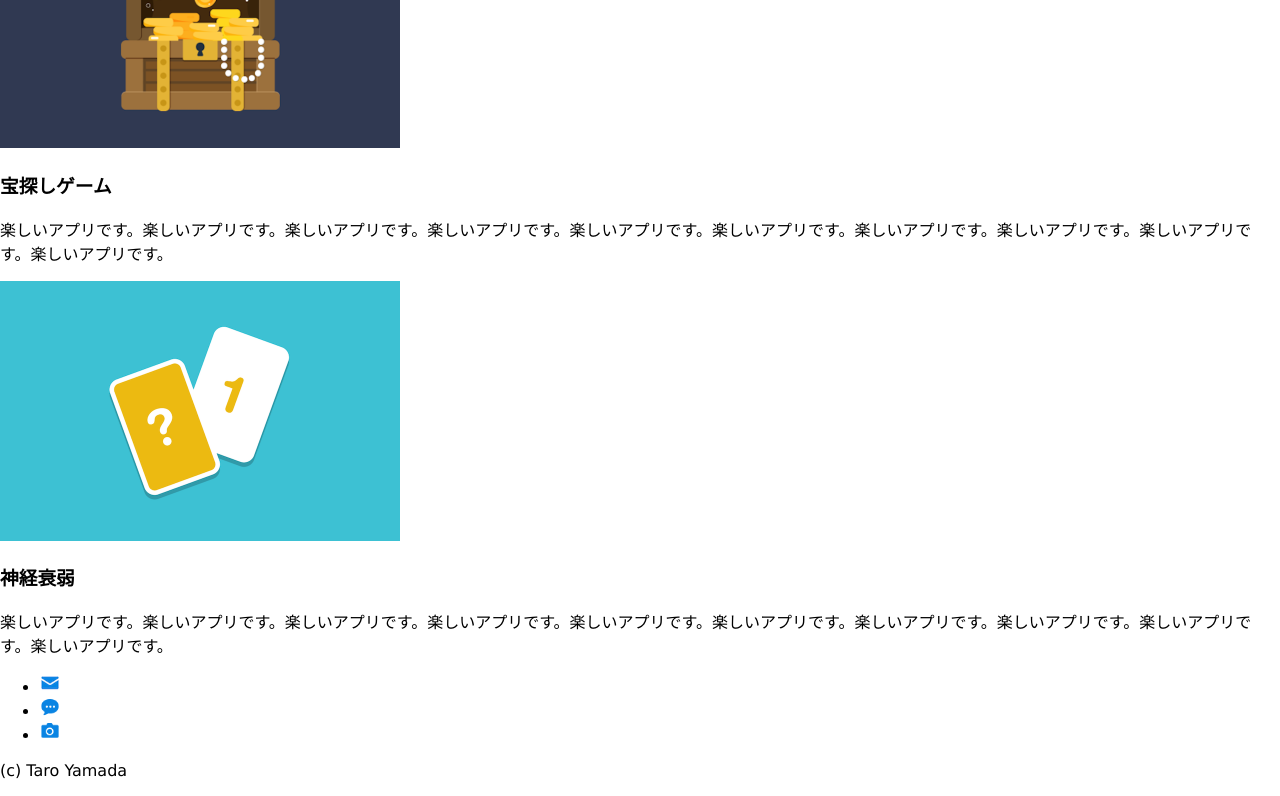
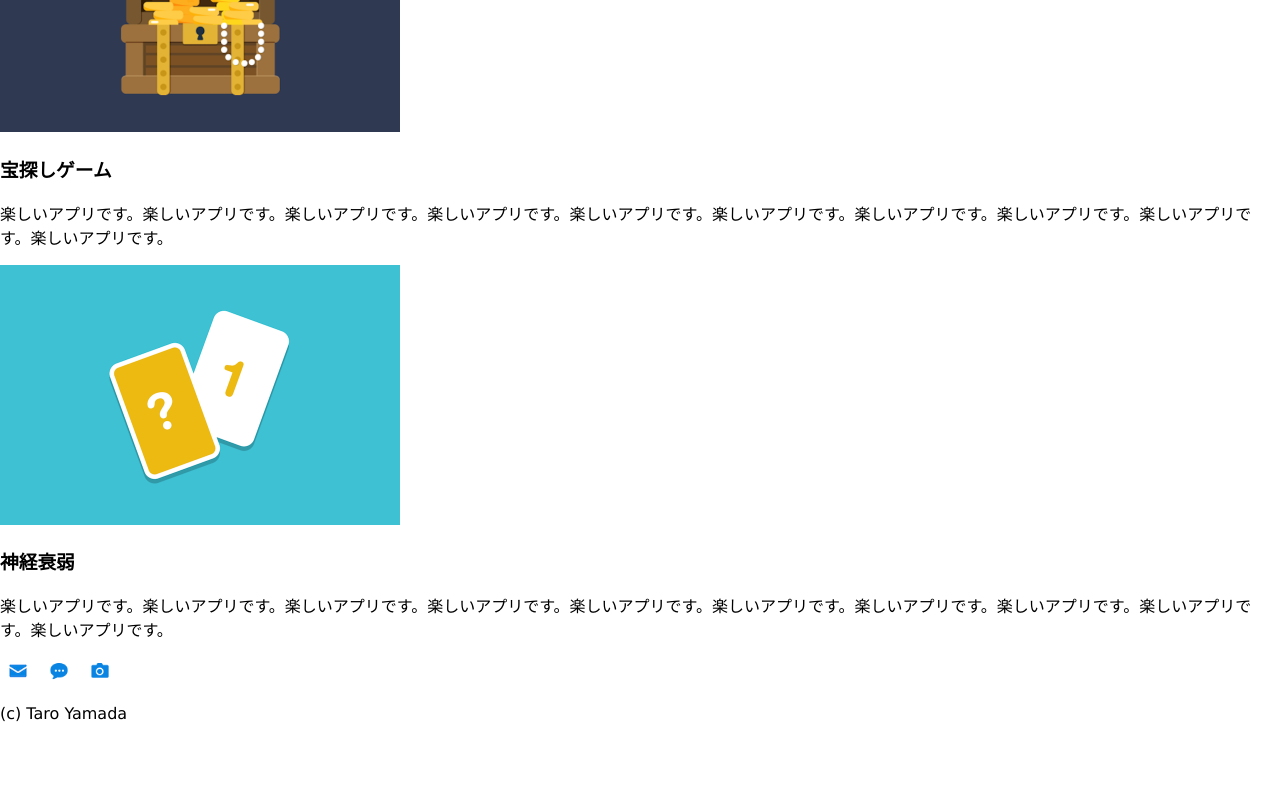
Before and after one commit to Soh1121/dotinstall-basic-css, a plain HTML site: page MyPortfolio/index.html in a window 1280 px wide. Shown: the part 935-1731 px from the top of the page. After the commit the page ends 1674 px from the top, so only its background shows below. Drawn offline with Linux system fonts and the light colour scheme.

Commit message:
[update]リストのパディング、ディスプレイ、フォントサイズを調整
06 リストのスタイリングをしてみよう 受講完了

```diff
--- a/MyPortfolio/css/styles.css
+++ b/MyPortfolio/css/styles.css
@@ -1,11 +1,6 @@
 body {
 	color: 333;
 	font-family: Verdana, sans-serif;
-/*	margin-top: 0px;
-	margin-bottom: 0px;
-	margin-right: 0px;
-	margin-left: 0px;
-	margin: 0px;*/
 	margin: 0;
 }
 
@@ -15,4 +10,16 @@ header {
 
 ul {
 	margin: 0;
+	list-style-type: none;
+	padding-left: 0;
 }
+
+li {
+	display: inline-block;
+	/*padding-top: 4px;
+	padding-bottom: 4px;
+	padding-left: 8px;
+	padding-right: 8px;*/
+	padding: 4px 8px;
+	font-size: 12px;
+}
```
